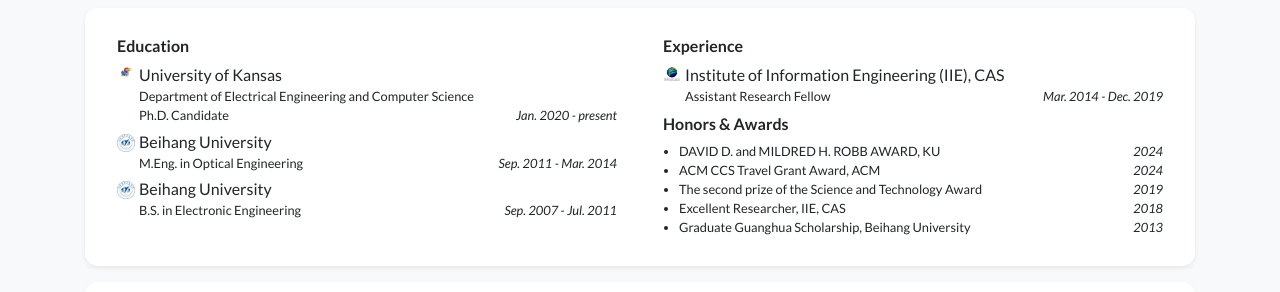
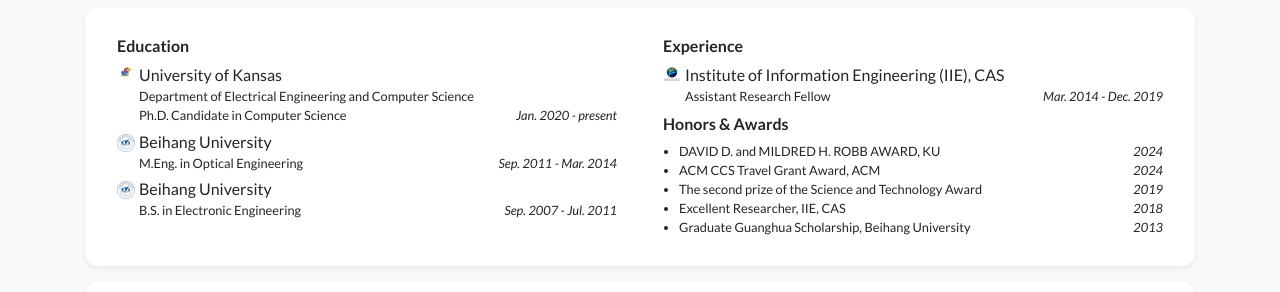
Before and after one commit to yeah61/yeah61.github.io, a Jekyll site: the page built from index.html, in a window 1280 px wide and 900 px high, scrolled down 532 px. Shown: the part 153-445 px from the top of the window. Built offline with Jekyll 4.4.1, drawn with Linux system fonts in a browser that asks for light colours; nearby versions of some CDN libraries; a style sheet for code colours, icons or effects is not loaded.

Commit message:
Update profile.yml

```diff
--- a/_data/profile.yml
+++ b/_data/profile.yml
@@ -44,7 +44,7 @@
   logo: /assets/images/badges/KUMarks_Jayhawk.png
   position: >-
     Department of Electrical Engineering and Computer Science <br/>
-    Ph.D. Candidate
+    Ph.D. Candidate in Computer Science
   date: Jan. 2020 - present
 - name: Beihang University
   logo: /assets/images/badges/beihang.png
```
